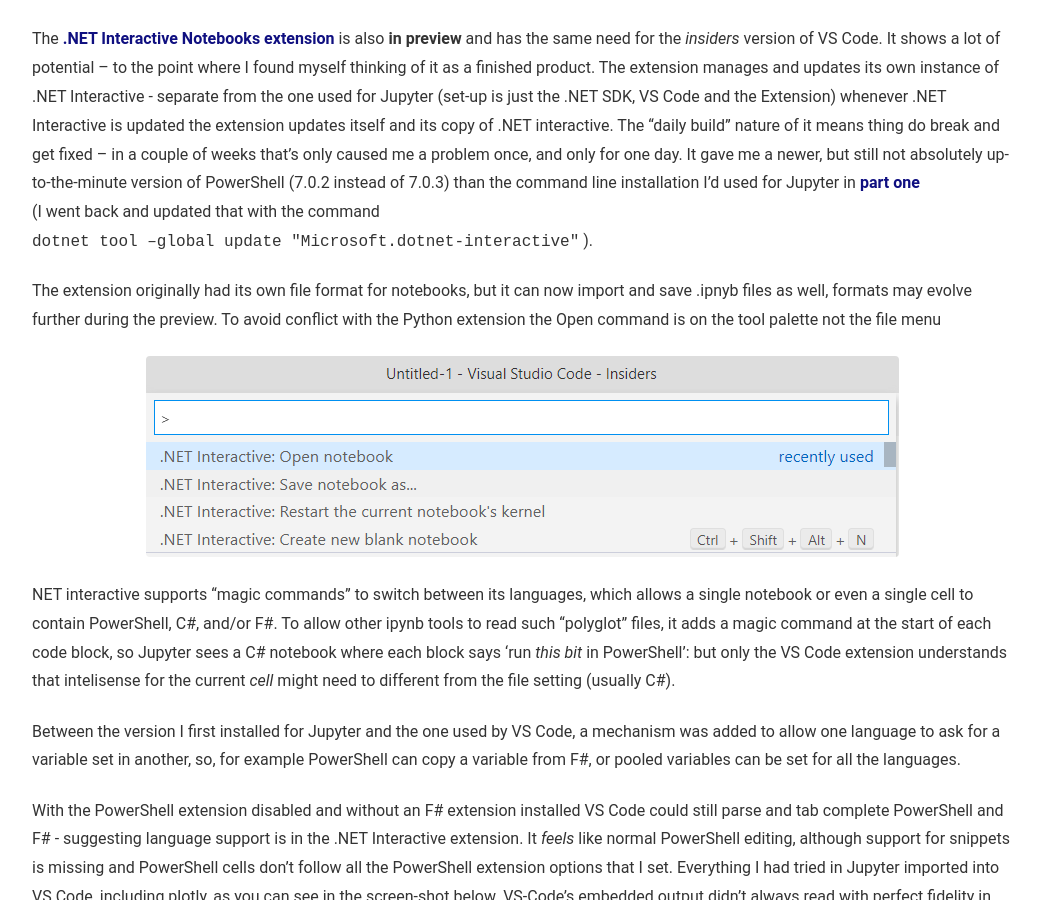
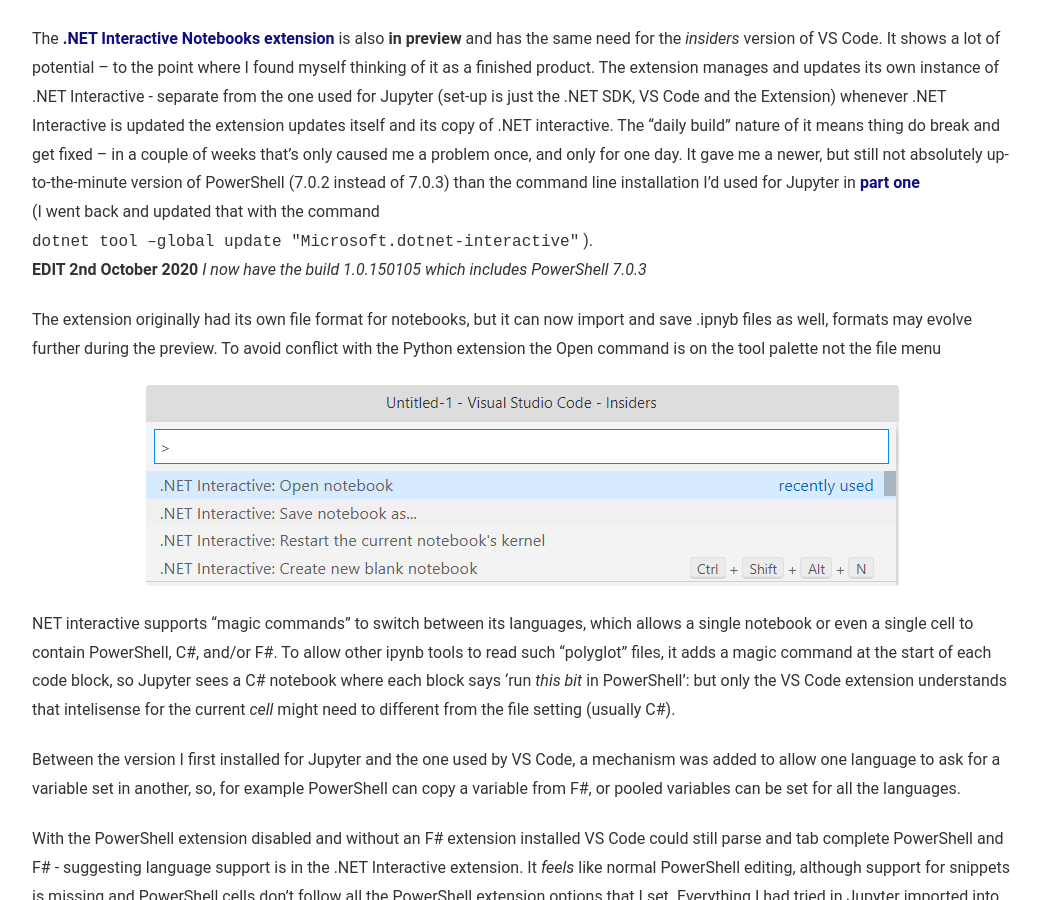
Before and after one commit to jhoneill/jhoneill.github.io, a Jekyll site: the page built from _posts/2020-09-23-Notebooks2.md, in a window 1280 px wide and 900 px high, scrolled down 2498 px. Shown: the whole window, without its empty margins (118-1159 px from the left). Built offline with Jekyll 4.4.1, drawn with Linux system fonts in a browser that asks for light colours.

Commit message:
updated notebooks2 for note on PowerShell versions

```diff
--- a/_posts/2020-09-23-Notebooks2.md
+++ b/_posts/2020-09-23-Notebooks2.md
@@ -64,6 +64,7 @@
 command line installation I’d used for Jupyter in [part one](/misc/2020/09/21/Notebooks.html)
 (I went back and updated that with the command
 `dotnet tool –global update "Microsoft.dotnet-interactive"` ).
+**EDIT 2nd October 2020** *I now have the build 1.0.150105 which includes PowerShell 7.0.3*
 
 The extension originally had its own file format for notebooks, but it can now
 import and save .ipnyb files as well, formats may evolve further during the
```
